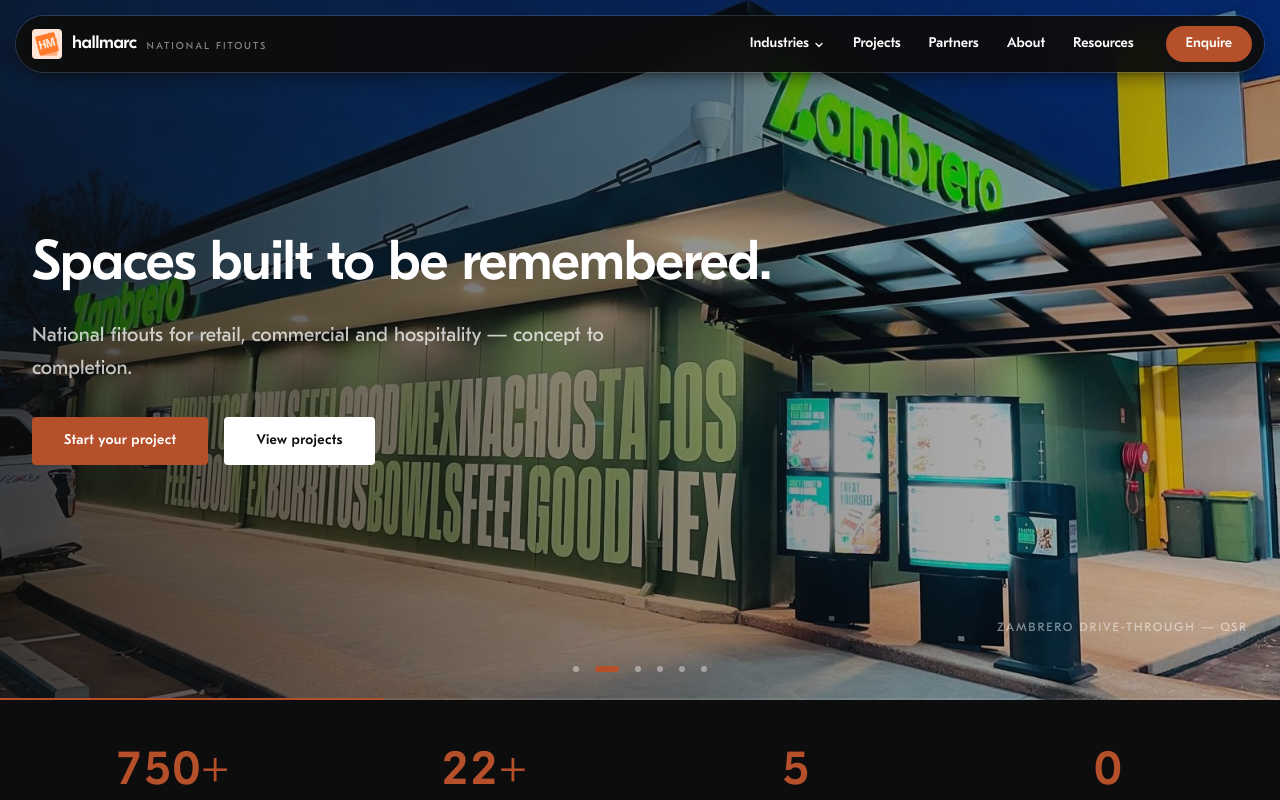
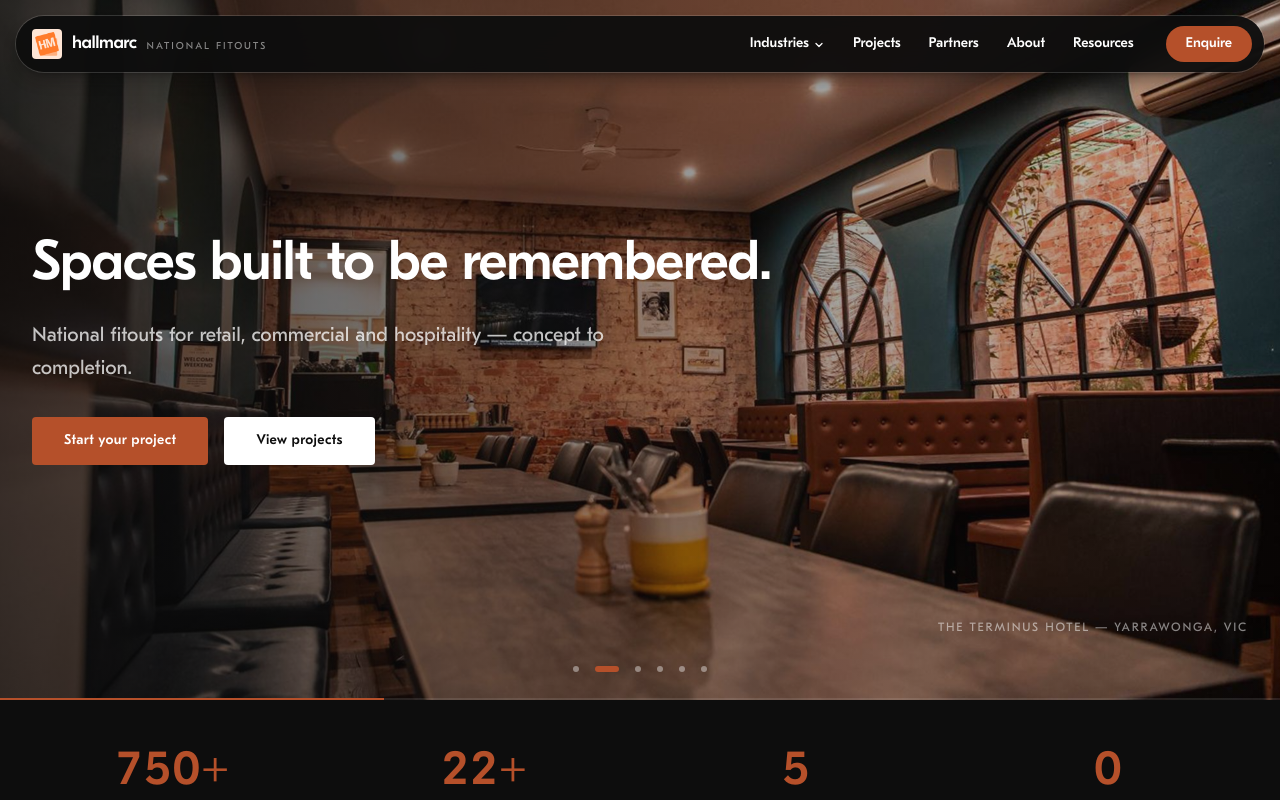
Before and after one commit to seanomeara1/hallmarcfitous, a Next.js app: page / in a window 1280 px wide. Shown: the top 800 px of the page. Built offline with nearby package versions, Linux system fonts and the light colour scheme.

Commit message:
Make Zambrero drive-through the default hero image

```diff
--- a/components/HeroCarousel.tsx
+++ b/components/HeroCarousel.tsx
@@ -11,8 +11,8 @@
 }
 
 const SLIDES: Slide[] = [
+  { src: "/images/zambrero-drivethrough.jpg", alt: "Zambrero drive-through fitout",     caption: "Zambrero Drive-Through — QSR" },
   { src: "/images/terminus.png",            alt: "The Terminus Hotel fitout",          caption: "The Terminus Hotel — Yarrawonga, VIC" },
-  { src: "/images/zambrero-drivethrough.jpg", alt: "Zambrero drive-through fitout",     caption: "Zambrero Drive-Through — QSR" },
   { src: "/images/stylerunner_hero.jpg",    alt: "Stylerunner retail fitout",          caption: "Stylerunner — Retail" },
   { src: "/images/commercial1.jpg",         alt: "DISSH Head Office commercial fitout", caption: "DISSH Head Office — Commercial" },
   { src: "/images/xo1.jpg",                 alt: "X&O retail fitout",                  caption: "X&O — Retail" },
```
